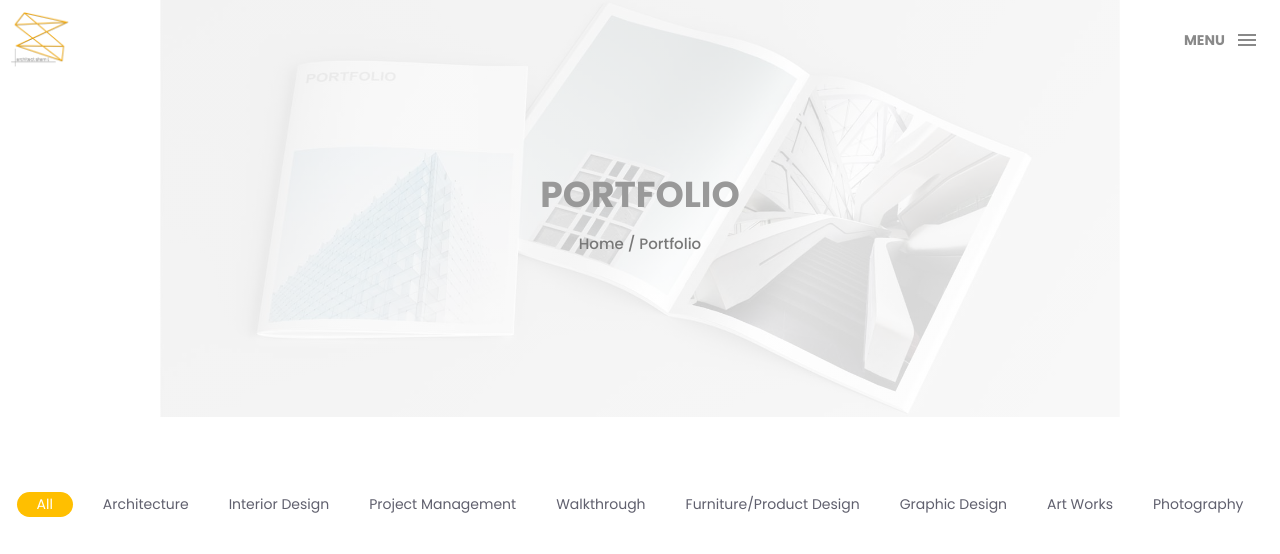
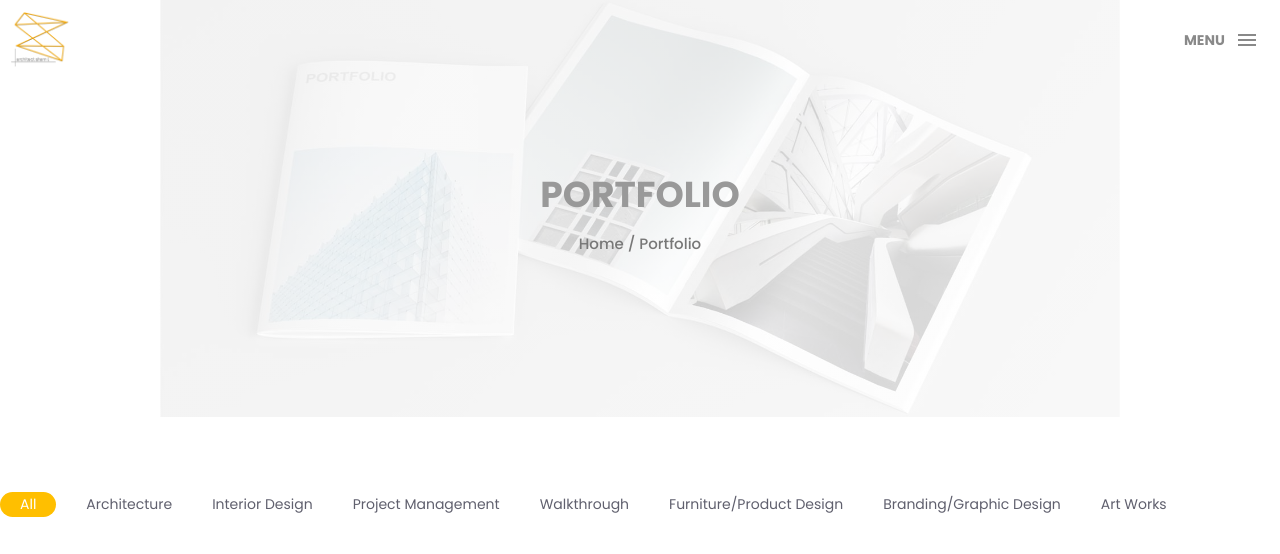
Before and after one commit to shamiliq/arshamil.github.io, a website: page portfolio.html in a window 1280 px wide. Shown: the top 554 px of the page. Drawn offline with Linux system fonts and the light colour scheme.

Commit message:
Commit 10

```diff
--- a/portfolio.html
+++ b/portfolio.html
@@ -125,7 +125,7 @@
                             <li><a href="" data-filter=".project">Project Management</a></li>
                             <li><a href="" data-filter=".walk">Walkthrough</a></li>
                             <li><a href="" data-filter=".prod">Furniture/Product Design</a></li>
-                            <li><a href="" data-filter=".gd">Graphic Design</a></li>
+                            <li><a href="" data-filter=".gd">Branding/Graphic Design</a></li>
                             <li><a href="" data-filter=".art">Art Works</a></li>
                             <li><a href="" data-filter=".photo">Photography</a></li>
                         </ul>
@@ -338,8 +338,8 @@
                             <div class="portfolio_item_hover">
                                 <div class="portfolio-border clearfix">
                                     <div class="item_info">
-                                        <span>Graphic Design Gallery</span>
-                                        <em>Graphic Design</em>
+                                        <span>Branding/Graphic Design Gallery</span>
+                                        <em>Graphic/Branding</em>
                                     </div>
                                 </div>
                             </div>
```
Also changed, not shown: graphic.html (+2 -2 lines), index.html (+1 -1 lines).
